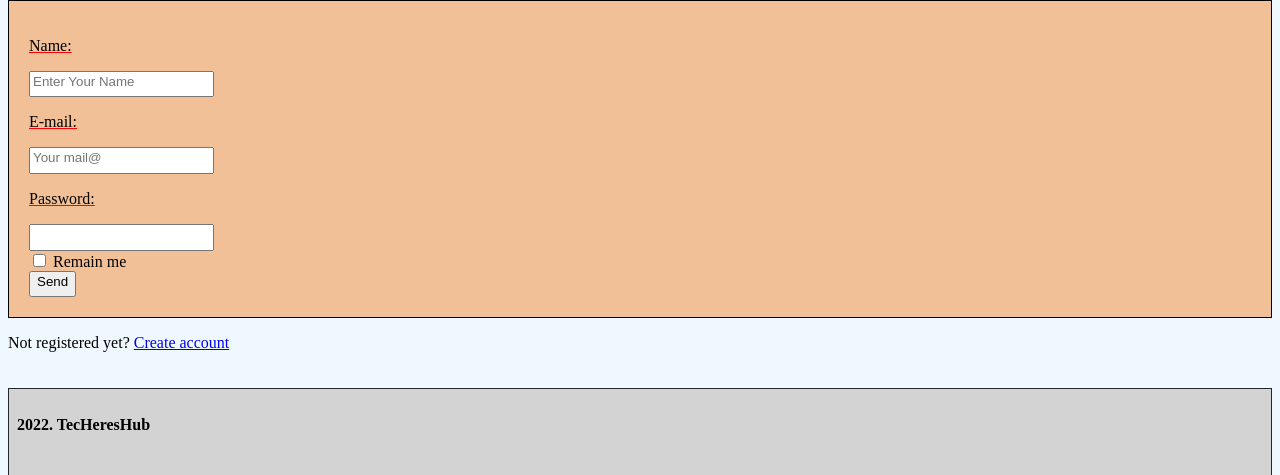
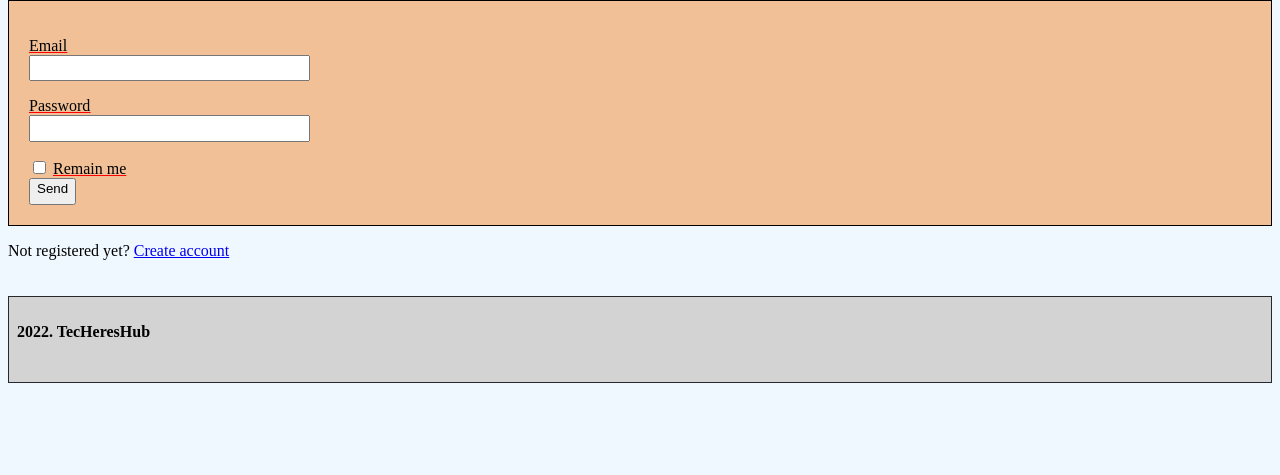
Before and after one commit to TecHeReTiC3141/TecHeresHub, a Flask app: page /login in a window 1280 px wide. Shown: the part 125-600 px from the top of the page. Run offline with Flask 2, Linux system fonts and the light colour scheme.

Commit message:
login form has been improved

```diff
--- /dev/null
+++ b/TecHeresHub/scripts/Config.py
@@ -0,0 +1,6 @@
+import random
+
+class Config:
+    DATABASE = "TecHeresHub/tmp/sql/users.db"
+    DEBUG = True
+    SECRET_KEY = hex(random.randint(1000000, 10000000000000000))
--- a/TecHeresHub/scripts/Forms.py
+++ b/TecHeresHub/scripts/Forms.py
@@ -0,0 +1,10 @@
+from flask_wtf import FlaskForm
+from wtforms import StringField, PasswordField, \
+    BooleanField, SubmitField, EmailField
+from wtforms.validators import DataRequired
+
+class LoginForm(FlaskForm):
+    email = EmailField('Email', validators=[DataRequired()])
+    password = PasswordField('Password', validators=[DataRequired()])
+    remainme = BooleanField('Remain me')
+    submit = SubmitField('Send')
--- a/TecHeresHub/scripts/UDataBase.py
+++ b/TecHeresHub/scripts/UDataBase.py
@@ -64,13 +64,13 @@ class UDataBase:
         self.db.commit()
         return True
 
-    def check_login(self, email, name, password):
+    def check_login(self, email, password):
         user_info = self.cur.execute('''SELECT *
-        FROM users_score WHERE mail = ? AND name = ?''', (email, name)).fetchone()
+        FROM users_score WHERE mail = ?''', (email,)).fetchone()
         if user_info is None:
             return False
         print(password)
-        return check_password_hash(user_info['password'], password)
+        return check_password_hash(user_info['password'], password), user_info['name']
 
     def top_users(self):
         pass
--- a/app.py
+++ b/app.py
@@ -1,20 +1,18 @@
-import time
-import random
 import sqlite3
 import os
-from TecHeresHub.scripts.UDataBase import UDataBase
-from string import ascii_letters, digits, ascii_lowercase
+import sqlite3
+from string import ascii_letters, digits
 
 from flask import Flask, render_template, url_for, request, session, g, flash, \
     abort, redirect, make_response
-from werkzeug.security import check_password_hash, generate_password_hash
+from werkzeug.security import generate_password_hash
 
-DATABASE = "TecHeresHub/tmp/sql/users.db"
-DEBUG = True
-SECRET_KEY = hex(random.randint(1000000, 10000000000000000))
+from TecHeresHub.scripts.Config import Config
+from TecHeresHub.scripts.UDataBase import UDataBase
+from TecHeresHub.scripts.Forms import LoginForm
 
 app = Flask(__name__)
-app.config.from_object(__name__)
+app.config.from_object(Config)
 
 app.config.update(dict(DATABASE=os.path.join(app.root_path, 'TecHeresHub/tmp/sql/users.db')))
 db = None
@@ -108,18 +106,22 @@ def get_post(id):
 
 @app.route('/login', methods=['POST', 'GET'])
 def login():
-    log = ''
+
+    form = LoginForm()
     print(session.get('logged'))
     if session.get('logged'):
         return redirect(url_for('index', user_name=session['logged']))
-    res = make_response(render_template('login_form.html'))
-    if request.method == 'POST':
-        if not db.check_login(request.form['email'], request.form['name'],
-                              request.form['password']):
+    res = make_response(render_template('login_form.html', form=form))
+    if form.validate_on_submit():
+        print(form.email.data)
+        chpass, name = db.check_login(form.email.data,
+                                      form.password.data)
+        if not chpass:
             flash('Wrong email/password', category='error')
             return res
         else:
-            session['logged'] = str(request.form['name'])
+            session['logged'] = str(name)
+            return redirect(url_for('index', user_name=session['logged']))
     return res
 
 
--- a/templates/login_form.html
+++ b/templates/login_form.html
@@ -11,18 +11,25 @@
 
 {% block content %}
 {{ super() }}
-<form action="/login" method="post" class="info_form">
+<form action="/login" method="post" class="info_form" novalidate>
+    {{ form.hidden_tag() }}
     {% for cat, mes in get_flashed_messages(True) -%}
     <p class="flash {{ cat }}">{{ mes }}</p>
     {% endfor -%}
-    <p><label>Name:</label></p>
-    <input type="text" placeholder="Enter Your Name" name="name" required>
-    <p><label>E-mail:</label></p>
-    <input type="email" placeholder="Your mail@" name="email" required>
-    <p><label>Password:</label></p>
-    <input type="password" name="password" required> <br>
-    <input type="checkbox" name="remainme"> Remain me <br>
-    <input type="submit" value="Send" name="submission">
+    <p><label>{{  form.email.label }}</label> <br>
+        {{  form.email(size=32) }}
+        {% for error in form.email.errors -%}
+        <span style="color: red">  {{ error }}</span>
+        {% endfor -%}
+    </p>
+    <p><label>{{ form.password.label }}</label> <br>
+        {{ form.password(size=32) }}
+        {% for error in form.password.errors -%}
+        <span style="color: red">  {{ error }}</span>
+        {% endfor -%}
+    </p>
+    {{ form.remainme(size=20) }} {{ form.remainme.label }} <br>
+    {{ form.submit(size=20) }}
 </form>
 <p>Not registered yet? <a href="{{ url_for('register') }}">Create account</a></p>
 {% endblock -%}
--- a/templates/user_greeting.html
+++ b/templates/user_greeting.html
@@ -10,7 +10,7 @@ rel="stylesheet">
 <div class="content">
     <h1 class="name">Hello {{ user_name }}!</h1>
     <p class="id"> Your id is {{ user_id }} </p>
-    <p>Go to <a href="/mainpage">main page</a></p>
+    <p>Go to <a href="/mainpage">main page</a></p>p
 </div>
 
 {% endblock -%}
```
Also changed, not shown: 1 other file.
